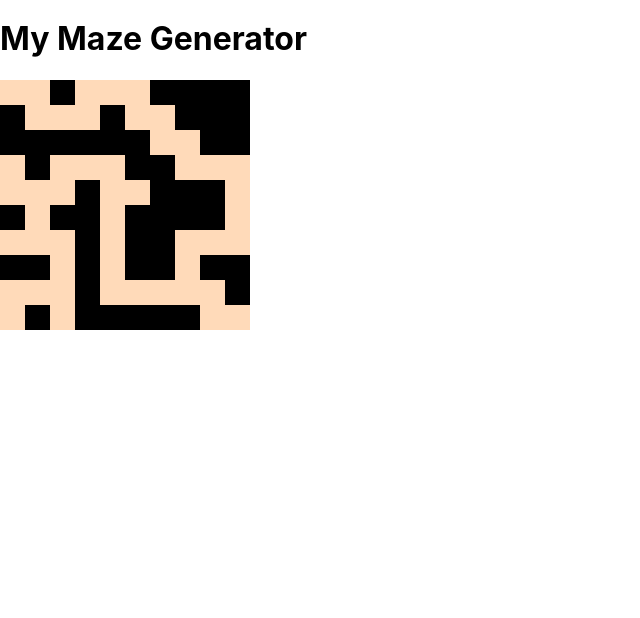
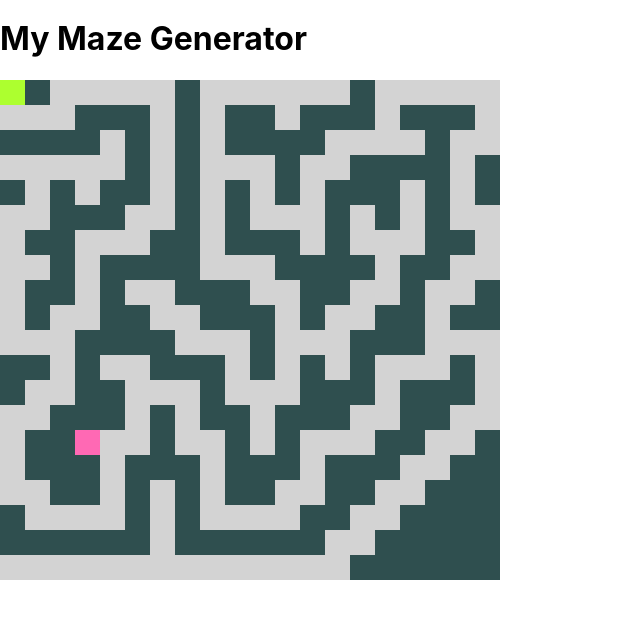
Before and after one commit to sgee456/mazeGenerator, a React (Create React App) app: page / in a window 1280 px wide. Shown: the top 618 px of the page, without its empty margins (0-640 px from the left). Built offline with nearby package versions, Linux system fonts and the light colour scheme.

Commit message:
added colored squares for start and end of first path

```diff
--- a/src/App.css
+++ b/src/App.css
@@ -21,9 +21,17 @@ html { -moz-box-sizing: border-box; -webkit-box-sizing: border-box; box-sizing:
 }
 
 .Block0 {
-  background-color: peachpuff;
+  background-color: lightgrey;
 }
 
 .Block1 {
-  background-color: black;
+  background-color: darkslategrey;
 }
+
+.Block2 {
+  background-color: greenyellow;
+}
+
+.Block3 {
+  background-color: hotpink;
+}
--- a/src/App.js
+++ b/src/App.js
@@ -32,7 +32,9 @@ function App() {
   const createPath = function() {
     const pathStack = [];
     const startPosition = [0, 0];
-    const newPathArray = createMazeWallArray(10 , 10);
+    const newPathArray = createMazeWallArray(20 , 20);
+    //allows us to mark when the first dead end occurs
+    let endOfFirstPath = true;
 
     //checks if a square is beside a path, also where it is checking from
     function checkPathAround(position, checkingFrom = "all" ) {
@@ -44,7 +46,7 @@ function App() {
       const onLeftColumn = x === 0;
       const onRightColumn = x === newPathArray[0].length - 1;
 
-      //each of these values checks if a square around possible path block is a wall or outside of the maze and has a value of true if there's a wall
+      //each of these values checks if a square around possible path block is a wall or outside of the maze and will have a value of true if there's a wall
 
       const leftValue = onLeftColumn || newPathArray[y][x - 1] === 1;
 
@@ -97,21 +99,30 @@ function App() {
 
     }
 
-    function changeWall(position) {
+    function changeWall(position, type = "wall") {
       const x = position[0];
       const y = position[1];
       //this breaks my checkPathAround but I don't know why- I think its how my checkPathAround function is acting
-      newPathArray[y][x] = 0;
+
+      if (type === "wall") {
+        newPathArray[y][x] = 0;
+      }
+      if (type === "start") {
+        newPathArray[y][x] = 2;
+      }
+      if (type === "end") {
+        newPathArray[y][x] = 3;
+      }
     }
 
 
     //start at a wall block, and turn it to path block- push location onto stack
-    changeWall(startPosition);
+    changeWall(startPosition, "start");
     pathStack.push(startPosition);
 
 
-    // while (pathStack.length !== 0)
-    for (let i = 0; i < 70; i++)
+    while (pathStack.length !== 0)
+    // for (let i = 0; i < 70; i++)
     {
       //look at all surrounding blocks for blocks that don't touch another path block
       const currentPosition = pathStack[pathStack.length -1];
@@ -145,16 +156,20 @@ function App() {
         possibleChoices.push(possibleRightPosition);
       }
 
-      console.log(`possible choices ${i}`, possibleChoices)
+      // console.log(`possible choices ${i}`, possibleChoices)
 
       //randomly choose one to turn into a path block- push location onto stack
       if (possibleChoices.length !== 0) {
         const randomIndex = Math.floor(Math.random() * possibleChoices.length);
         const newPathBlock = possibleChoices[randomIndex];
-        console.log(`random index ${i}`, randomIndex)
-        console.log(`newPathBlock ${i}`, newPathBlock);
+        // console.log(`random index ${i}`, randomIndex)
+        // console.log(`newPathBlock ${i}`, newPathBlock);
         changeWall(newPathBlock);
         pathStack.push(newPathBlock);
+      } else if (endOfFirstPath === true) {
+        changeWall(currentPosition, "end");
+        pathStack.pop();
+        endOfFirstPath = false;
       } else {
         pathStack.pop();
       }
```
